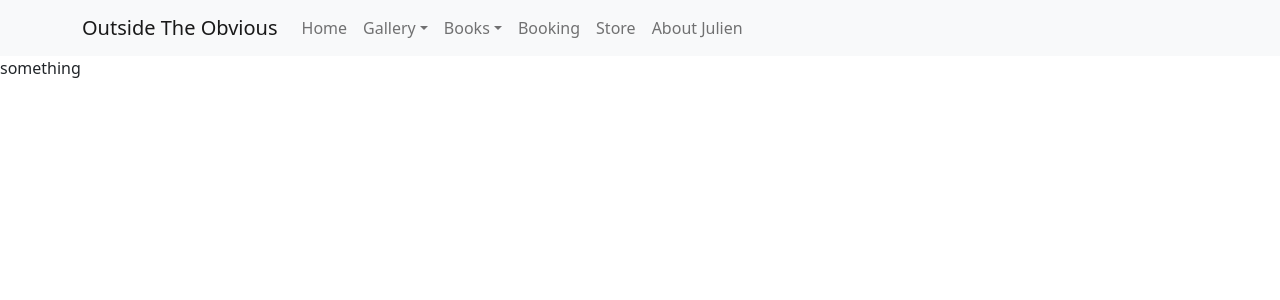
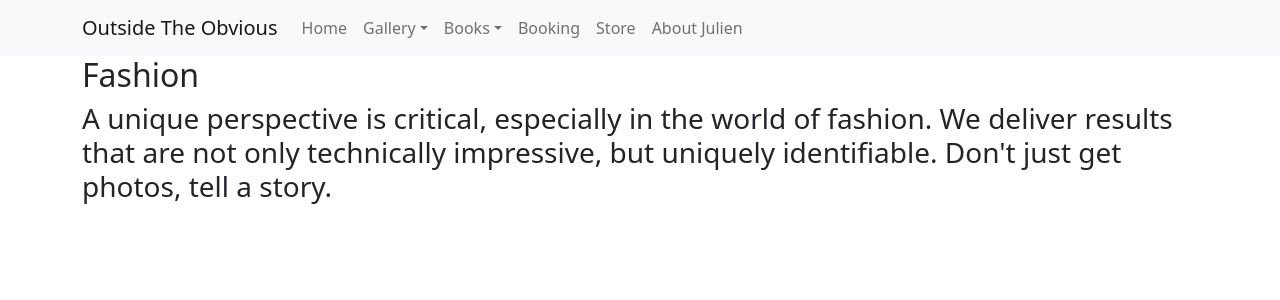
Before and after one commit to StavroMueller/outside-the-obvious-website, a React (Create React App) app: page /gallery/fashion in a window 1280 px wide. Shown: the top 300 px of the page. Built offline with nearby package versions, Linux system fonts and the light colour scheme.

Commit message:
feat(app): push new pages

```diff
--- a/src/index.js
+++ b/src/index.js
@@ -13,6 +13,8 @@ import NavBar from './components/NavBar';
 
 import Root from './pages/Root';
 import Street from './pages/gallery/Street';
+import Fashion from './pages/gallery/Fashion';
+import FineArt from './pages/gallery/FineArt';
 
 const root = ReactDOM.createRoot(document.getElementById('root'));
 
@@ -35,11 +37,11 @@ const router = createBrowserRouter([
   },
   {
     path: "/gallery/fashion",
-    element: <p>something</p>
+    element: <Fashion />
   },
   {
     path: "/gallery/fine-art",
-    element: <p>something</p>
+    element: <FineArt />
   },
   {
     path: "/booking",
--- a/src/pages/Root.js
+++ b/src/pages/Root.js
@@ -1,10 +1,14 @@
 import React from 'react';
+import Container from 'react-bootstrap/Container'
+import Row from 'react-bootstrap/Row';
 
 const Root = () => {
   return (
     <>
       <div>
-      <p>welcome to my web zone</p>
+        <Container>
+          <p>Here it is my web zone</p>
+        </Container>
       </div>
     </>
   )
--- a/src/pages/gallery/Fashion.js
+++ b/src/pages/gallery/Fashion.js
@@ -0,0 +1,16 @@
+import React from 'react';
+import Container from 'react-bootstrap/Container';
+
+
+const Fashion = () => {
+  return (
+    <>
+      <Container>
+        <h2>Fashion</h2>
+        <h3>A unique perspective is critical, especially in the world of fashion. We deliver results that are not only technically impressive, but uniquely identifiable. Don't just get photos, tell a story.</h3>
+      </Container>
+    </>
+  )
+}
+
+export default Fashion;
--- a/src/pages/gallery/FineArt.js
+++ b/src/pages/gallery/FineArt.js
@@ -0,0 +1,15 @@
+import React from 'react';
+import Container from 'react-bootstrap/Container';
+
+const FineArt = () => {
+  return (
+    <>
+      <Container>
+        <h2>Fine Art</h2>
+        <h3>Training is important. To be a good photographer, having artistic fundamentals is critical.</h3>
+      </Container>
+    </>
+  )
+}
+
+export default FineArt;
--- a/src/pages/gallery/Street.js
+++ b/src/pages/gallery/Street.js
@@ -1,10 +1,14 @@
 import React from 'react';
+import Container from 'react-bootstrap/Container';
 import PhotoAlbum from 'react-photo-album';
 
 const Street = () => {
   return (
     <>
-      <h2>Street</h2>
+      <Container>
+        <h2>Street</h2>
+        <h3>Street is a passion. Street is a feeling. Some would say a funny feeling.</h3>
+      </Container>
     </>
   );
 }
```
Also changed, not shown: src/pages/Booking.js (added, +11 -0 lines).
